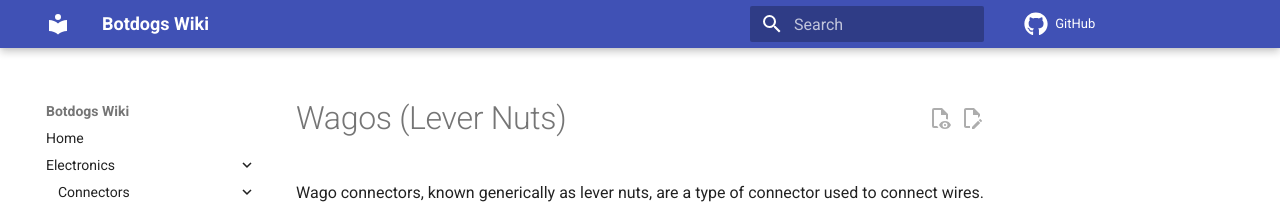
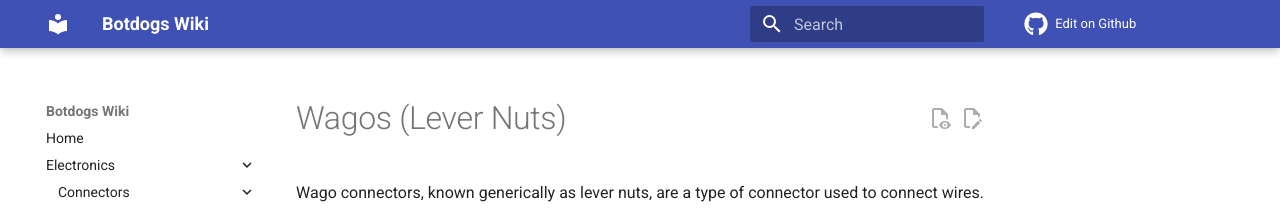
Before and after one commit to jratke587/wiki, an MkDocs documentation site: the page built from docs/electronics/connectors/wagos.md, in a window 1280 px wide. Shown: the top 208 px of the page. Built offline with MkDocs 1.6.1 and Material for MkDocs 9.7.7, drawn with Linux system fonts in a browser that asks for light colours; comment, search, counter and statistics services are not loaded.

Commit message:
Update mkdocs.yml

```diff
--- a/mkdocs.yml
+++ b/mkdocs.yml
@@ -9,12 +9,15 @@
     - navigation.footer
   palette:
     scheme: default
+  favicon: assets/favicon.ico
   icon:
     repo: fontawesome/brands/github
+    logo: assets/botdog.avif
 
 copyright: Copyright &copy; 2025 Chicago Style BotDogs
 
 repo_url: https://github.com/jratke587/wiki/
+repo_name: Edit on Github
 
 extra:
   social:
```
